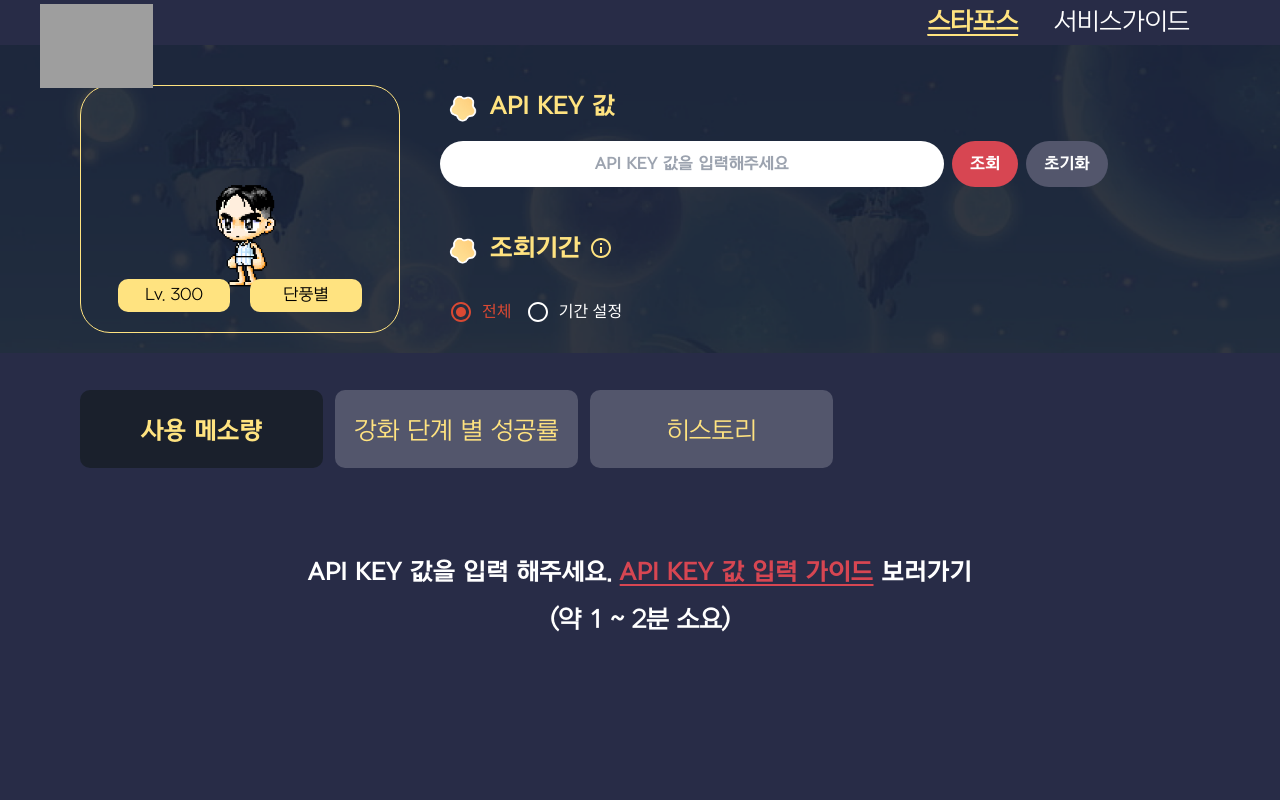
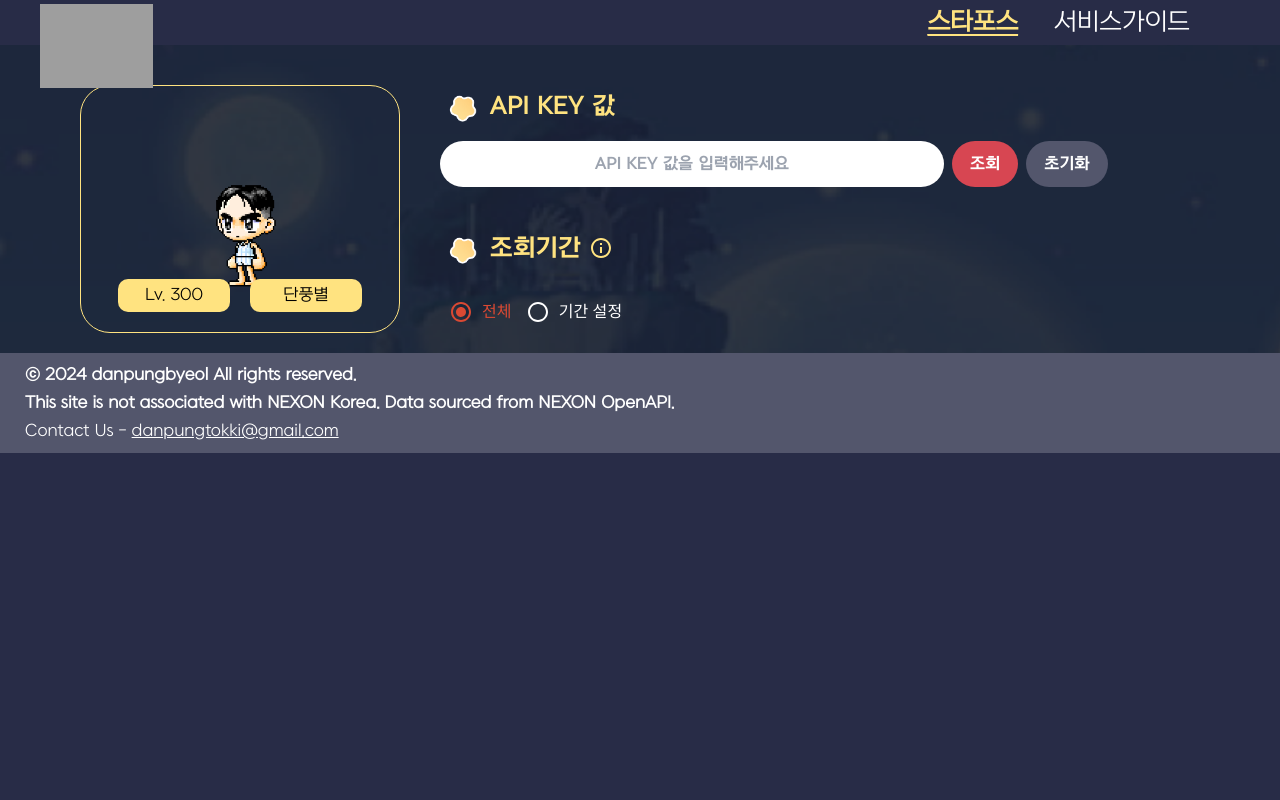
Before and after one commit to Amjong/danpungstar, a Next.js app: page / in a window 1280 px wide. Shown: the top 800 px of the page. Built offline with nearby package versions, Linux system fonts and the light colour scheme; grey boxes are pictures that could not be loaded.

Commit message:
result/page.tsx: Add result page to render contentPanel

```diff
--- a/src/app/components/ApiKeyInputPanel.jsx
+++ b/src/app/components/ApiKeyInputPanel.tsx
@@ -10,6 +10,7 @@ import {
 } from '../lib/util/starforceUtility';
 import { useLoading } from '../context/loadingContext';
 import { useContentError } from '../context/contentErrorContext';
+import { useRouter } from 'next/navigation';
 
 export default function ApiKeyInputPanel() {
   const [text, setText] = useState('');
@@ -21,6 +22,7 @@ export default function ApiKeyInputPanel() {
   const [starforceInfoArray, setStarforceInfoArray] = useStarforceInfoArray();
   const [isLoading, setIsLoading] = useLoading();
   const [errorText, setErrorText] = useContentError();
+  const router = useRouter();
   const onClickSubmit = useCallback(
     async (value) => {
       if (value === undefined || value === '') {
@@ -87,6 +89,7 @@ export default function ApiKeyInputPanel() {
         finalStartDate: userInfo.startDate,
         finalEndDate: userInfo.endDate,
       }));
+      router.push('/result');
     },
     [userInfo]
   );
--- a/src/app/page.tsx
+++ b/src/app/page.tsx
@@ -19,11 +19,6 @@ export default function Page() {
           </div>
         </div>
       </section>
-      <section className='bg-n1 flex flex-col lg:min-h-[700px] w-full'>
-        <div className='px-[80px] sm:px-[15px] py-[36.96px] w-full'>
-          <ContentPanel />
-        </div>
-      </section>
     </div>
   );
 }
--- /dev/null
+++ b/src/app/result/page.tsx
@@ -0,0 +1,10 @@
+import React from 'react';
+import ContentPanel from '../components/ContentPanel';
+
+export default function Page() {
+  return (
+    <div>
+      <ContentPanel />
+    </div>
+  );
+}
```
